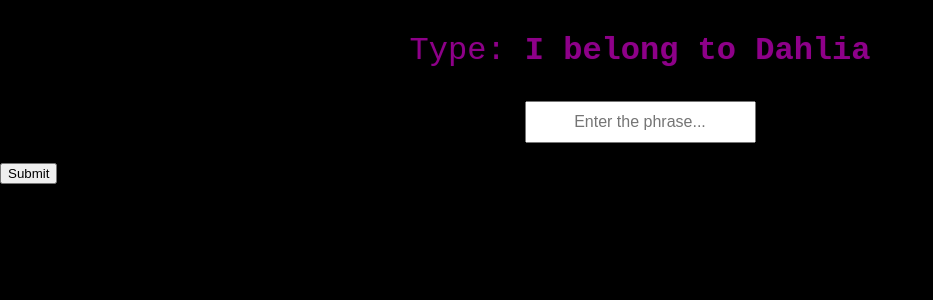
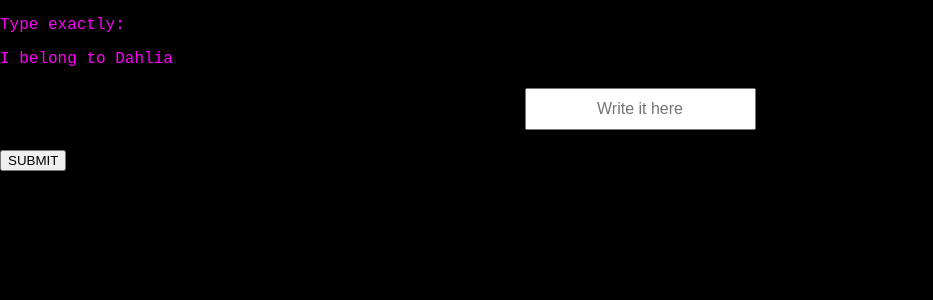
Before and after one commit to SpoilDahlia2d/obeytodahlia, a Flask app: page / in a window 1280 px wide. Shown: the top 300 px of the page, without its empty margins (0-933 px from the left). Run offline with Flask 3, Linux system fonts and the light colour scheme.

Commit message:
Update index.html

```diff
--- a/templates/index.html
+++ b/templates/index.html
@@ -1,20 +1,23 @@
 <!DOCTYPE html>
 <html lang="en">
 <head>
-  <meta charset="UTF-8">
-  <title>Dahlia Domination</title>
-  <link rel="stylesheet" href="/static/style.css">
+    <meta charset="UTF-8">
+    <title>Dahlia Control</title>
+    <link rel="stylesheet" href="{{ url_for('static', filename='style.css') }}">
 </head>
 <body>
-  <div id="intro">
-    <p class="neon">Type: <strong>I belong to Dahlia</strong></p>
-    <input type="text" id="submission" placeholder="Enter the phrase...">
-    <button onclick="checkPhrase()">Submit</button>
-  </div>
-  <div id="effects" style="display:none;">
-    <audio id="hypnoAudio" src="/static/audio.mp3"></audio>
-    <div id="hypnoText"></div>
-  </div>
-  <script src="/static/main.js"></script>
+    <div id="start-screen">
+        <p class="neon-text">Type exactly:</p>
+        <p class="neon-text">I belong to Dahlia</p>
+        <input type="text" id="submission" placeholder="Write it here">
+        <button id="confirm">SUBMIT</button>
+    </div>
+
+    <div id="effect-screen" style="display: none;">
+        <div id="text-container"></div>
+        <audio id="audio" src="{{ url_for('static', filename='audio/brainwash.mp3') }}"></audio>
+    </div>
+
+    <script src="{{ url_for('static', filename='script.js') }}"></script>
 </body>
 </html>
```
